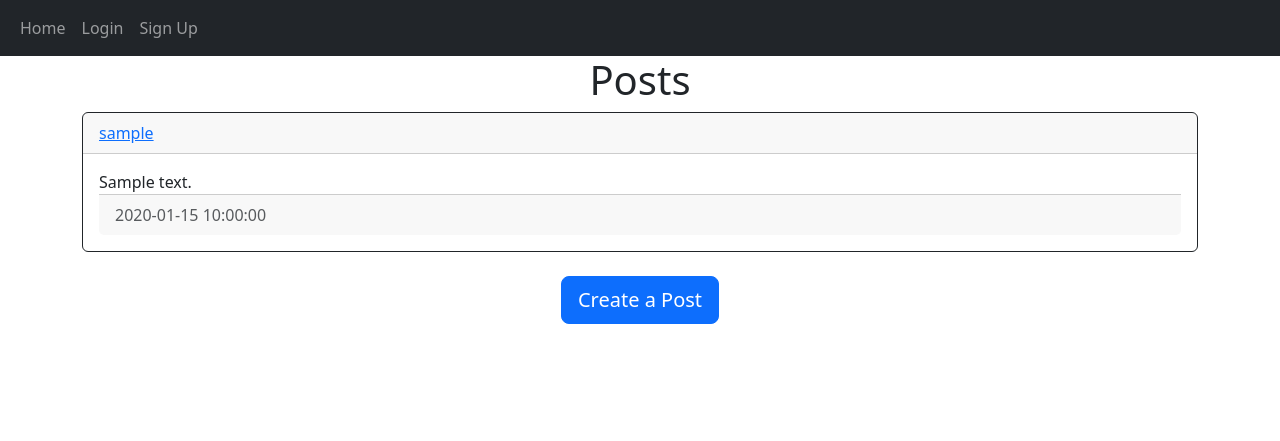
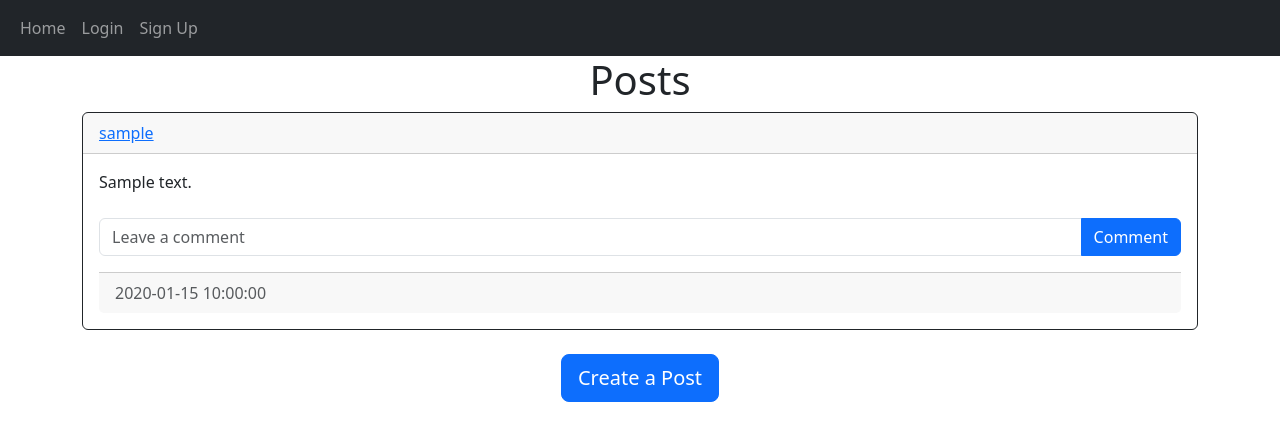
Before and after one commit to SyvoLoTSkyi1/flask_blog, a Flask app: template website/templates/home.html in a window 1280 px wide. Shown: the top 441 px of the page. Run offline with Flask 3, Linux system fonts and the light colour scheme; the template is opened without the code that fills it: most values are stand-ins (such as "Sample title", 1, 10 or a date in 2020).

Commit message:
create comment html

```diff
--- a/website/templates/posts_div.html
+++ b/website/templates/posts_div.html
@@ -21,6 +21,11 @@
                 <div class="card-text">
                     {{post.text}}
                 </div>
+                <br>
+                <form class="input-group mb-3" method="POST" action="/create-comment/{{ post.id }}">
+                    <input type="text" id="text" name="text" class="form-control" placeholder="Leave a comment" />
+                    <button type="submit" class="btn btn-primary">Comment</button>
+                </form>
             <div class="card-footer text-muted">
                 {{post.date_created}}
             </div>
--- a/website/views.py
+++ b/website/views.py
@@ -31,6 +31,7 @@ def create_post():
 
     return render_template('create_post.html', user=current_user)
 
+
 @views.route("/delete-post/<id>")
 @login_required
 def delete_post(id):
```
